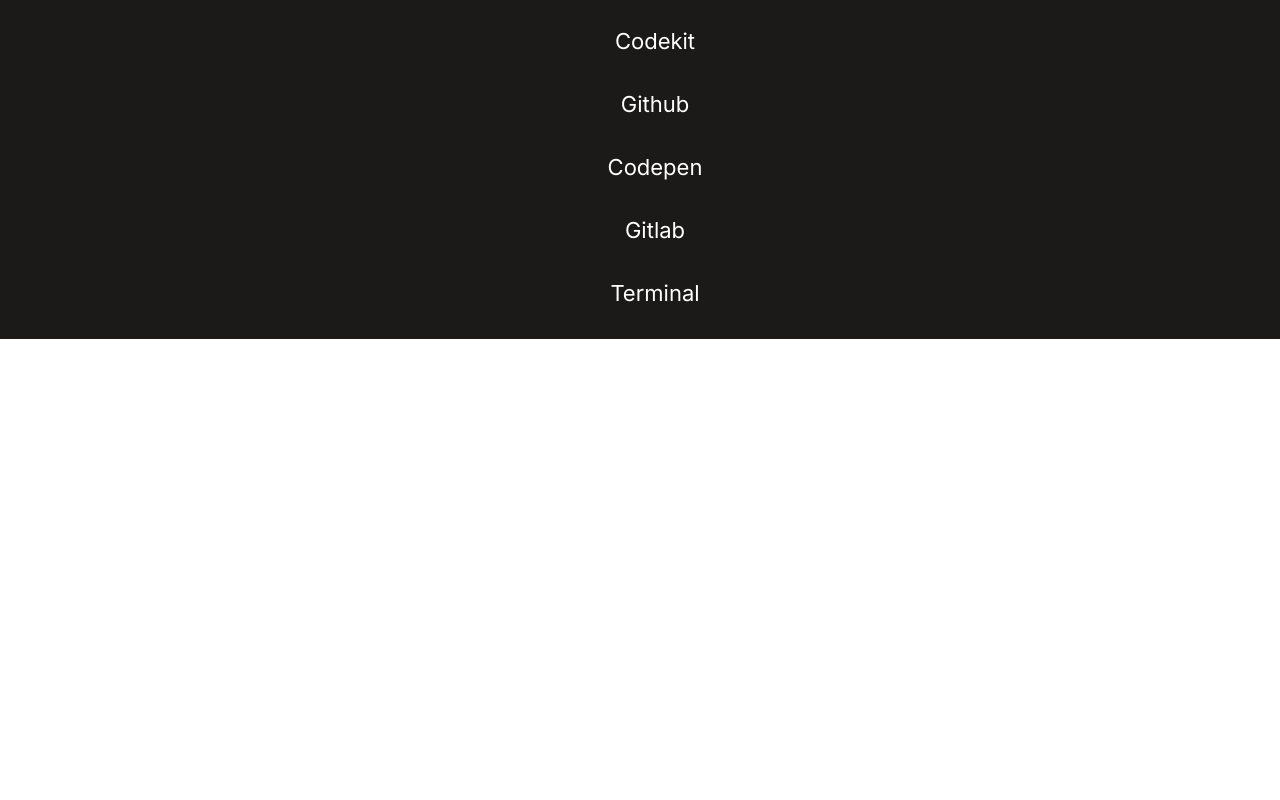
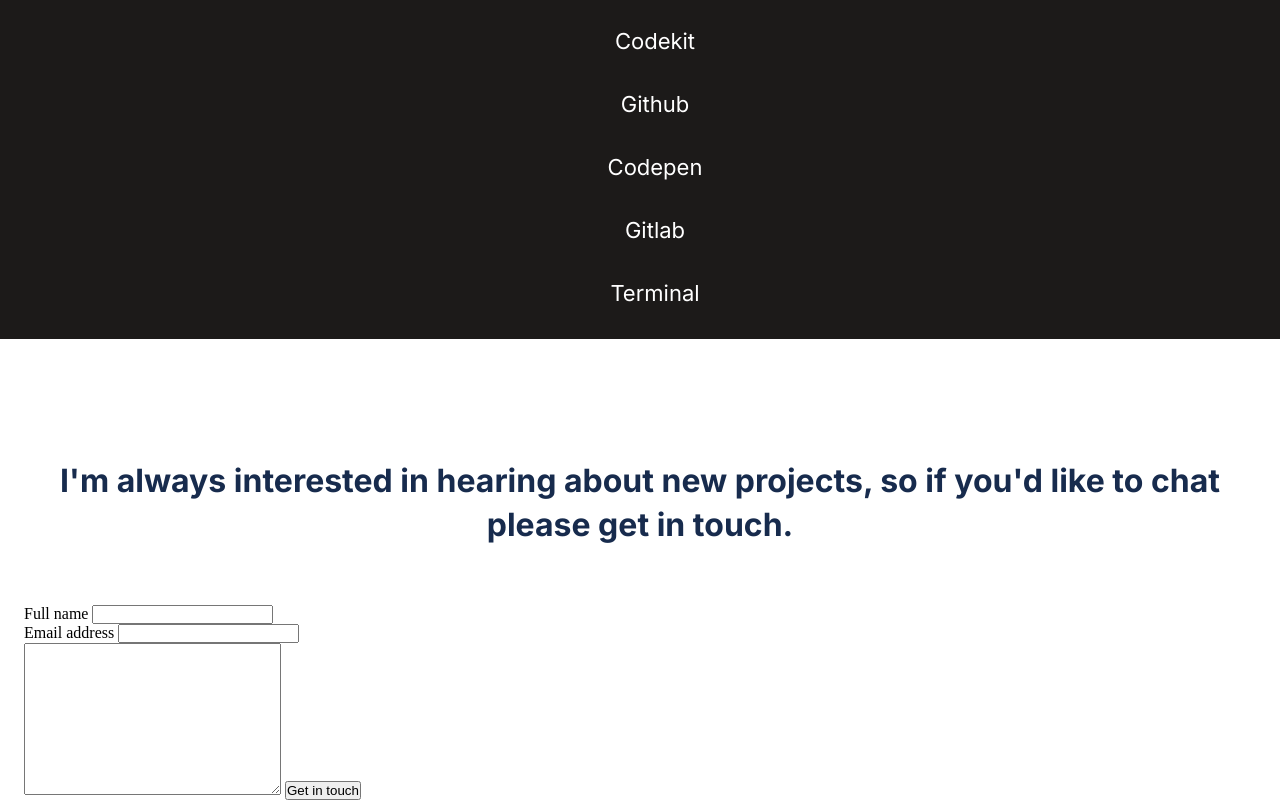
Before and after one commit to eyobyoseph/My-portfolio, a website: page index.html in a window 1280 px wide. Shown: the part 6092-6892 px from the top of the page. Before the commit the page ends 6431 px from the top, so only its background shows below. Drawn offline with Linux system fonts and the light colour scheme.

Commit message:
Added contact section
Still missing some style

```diff
--- /dev/null
+++ b/contact.css
@@ -0,0 +1,16 @@
+#contact-text {
+  font-family: 'Inter';
+  font-style: normal;
+  font-weight: 700;
+  font-size: 32px;
+  line-height: 44px;
+  text-align: center;
+  color: #172B4D;
+  margin-top: 120px;
+  margin-bottom: 58px;
+}
+
+#contact-form {
+  margin-left: 24px;
+  margin-right: 24px;
+}
--- a/index.html
+++ b/index.html
@@ -5,6 +5,7 @@
     <meta http-equiv="X-UA-Compatible" content="IE=edge">
     <meta name="viewport" content="width=device-width, initial-scale=1.0">
     <title>PORTFOLIO</title>
+    <link rel="stylesheet" href="contact.css">
     <link rel="stylesheet" href="style.css">
     <link rel="stylesheet" href="project.css">
     <link rel="stylesheet" href="about.css">
@@ -246,6 +247,23 @@
         </div> -->
     </section>
     </main>
+    <footer>
+      <section id="contact-form">
+        <p id="contact-text">I'm always interested in hearing about new projects, so if you'd like to chat please get in touch.</p>
+        <form action="" method="post">
+          <div id="input-name">
+            <label for="name">Full name</label>
+            <input type="text" required  maxlength="30">
+          </div>
+          <div>
+            <label for="email">Email address</label>
+            <input type="email" name="email" required>
+          </div>
+          <textarea name="message" id="" cols="30" rows="10" maxlength="500"></textarea>
+          <button type="submit" id="action">Get in touch</button>
+        </form>
+      </section>
+    </footer>
 
 </body>
 </html>
```
